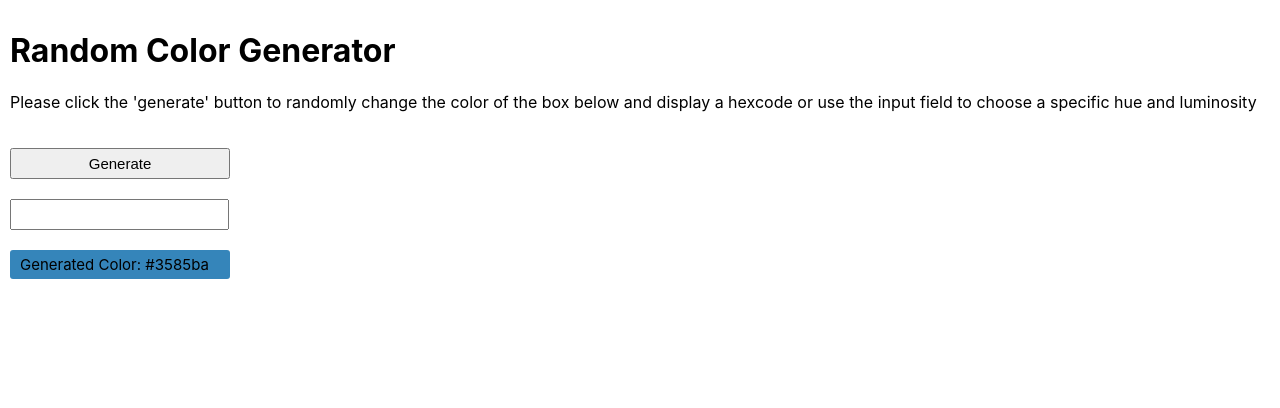
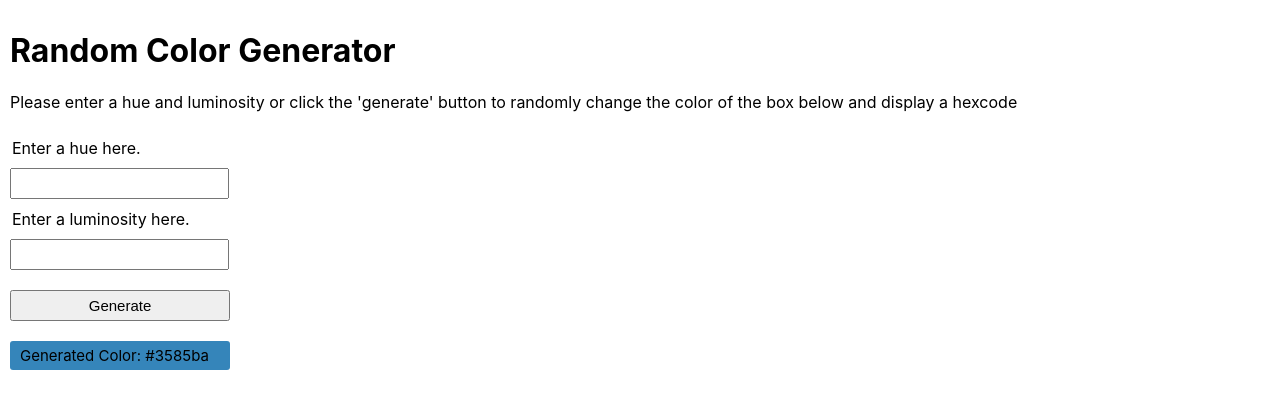
Before and after one commit to sela891/react-random-color-generator, a React app: page / in a window 1280 px wide. Shown: the top 408 px of the page. Built offline with nearby package versions, Linux system fonts and the light colour scheme; the HTML template or start-up script is replaced by a standard one.

Commit message:
Use styled-components, add another input field, change the order of boxes

```diff
--- a/package.json
+++ b/package.json
@@ -26,7 +26,8 @@
     "randomcolor": "^0.6.2",
     "react": "^19.2.4",
     "react-dom": "^19.2.4",
-    "sass": "1.97.3"
+    "sass": "1.97.3",
+    "styled-components": "^6.3.9"
   },
   "devDependencies": {
     "@jest/globals": "^30.2.0",
--- a/src/App.js
+++ b/src/App.js
@@ -1,71 +1,75 @@
 import './App.css';
 import randomcolor from 'randomcolor';
 import { useState } from 'react';
+import styled from 'styled-components';
 
+const Button = styled.button`
+  font-size: 15px;
+  padding: 5px 5px;
+  margin: 10px 10px 20px;
+  width: 220px;
+  display: block;
+`;
+
+const Input = styled.input`
+  font-size: 15px;
+  padding: 5px 10px;
+  margin: 10px;
+  width: 195px;
+`;
+
+const Output = styled.div`
+  font-size: 15px;
+  padding: 5px 10px;
+  margin: 10px;
+  width: 200px;
+  border-radius: 3px;
+`;
 export default function App() {
   const [myRandomColor, setMyRandomColor] = useState(randomcolor);
-  const [colorInput, setColorInput] = useState();
-  const generateFromInput = (text) => {
-    const [hue, luminosity] = text.split(' ');
-    return randomcolor({ hue, luminosity });
+  const [hue, setHue] = useState('');
+  const [lum, setLum] = useState('');
+  const generateFromInput = {
+    hue: hue,
+    luminosity: lum,
   };
   return (
     <div>
-      <div
-        style={{
-          padding: '5px 5px',
-          margin: '5px',
-        }}
-      >
+      <div style={{ padding: '5px 5px', margin: '5px' }}>
         <h1>Random Color Generator</h1>
         <p>
-          Please click the 'generate' button to randomly change the color of the
-          box below and display a hexcode or use the input field to choose a
-          specific hue and luminosity
+          Please enter a hue and luminosity or click the 'generate' button to
+          randomly change the color of the box below and display a hexcode
         </p>
       </div>
-      <button
-        style={{
-          fontSize: '15px',
-          padding: '5px 10px',
-          margin: '10px',
-          width: '220px',
-        }}
-        onClick={() => {
-          const newColor = randomcolor();
-          setMyRandomColor(newColor);
-        }}
-      >
-        Generate
-      </button>
+
       <div>
-        <input
-          style={{
-            fontSize: '15px',
-            padding: '5px 10px',
-            margin: '10px',
-            width: '195px',
-          }}
-          value={colorInput}
+        <div style={{ marginLeft: '12px' }}>Enter a hue here.</div>
+        <Input
+          value={hue}
           onChange={(event) => {
-            const val = event.currentTarget.value;
-            setColorInput(val);
-            setMyRandomColor(generateFromInput(val));
+            setHue(event.currentTarget.value);
           }}
         />
+        <div style={{ marginLeft: '12px' }}>Enter a luminosity here.</div>
+        <Input
+          value={lum}
+          onChange={(event) => {
+            setLum(event.currentTarget.value);
+          }}
+        />
+        <Button
+          onClick={() => {
+            const newColor = randomcolor(generateFromInput);
+            setMyRandomColor(newColor);
+          }}
+        >
+          Generate
+        </Button>
       </div>
-      <div
-        style={{
-          fontSize: '15px',
-          backgroundColor: myRandomColor,
-          padding: '5px 10px',
-          margin: '10px',
-          width: '200px',
-          borderRadius: '3px',
-        }}
-      >
+      <Output style={{ backgroundColor: myRandomColor }}>
         Generated Color: {myRandomColor}
-      </div>
+      </Output>
     </div>
   );
 }
```
Also changed, not shown: 1 other file (tests, documents, lock files or other folders).
